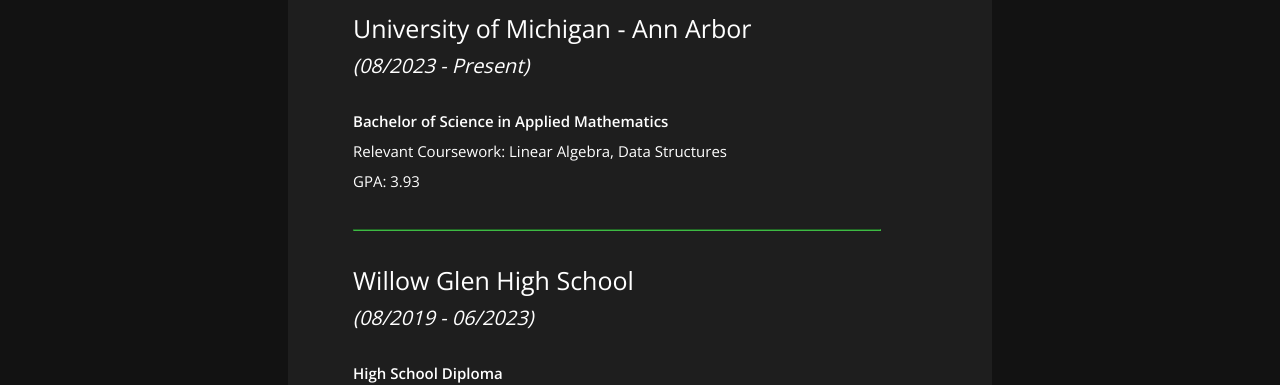
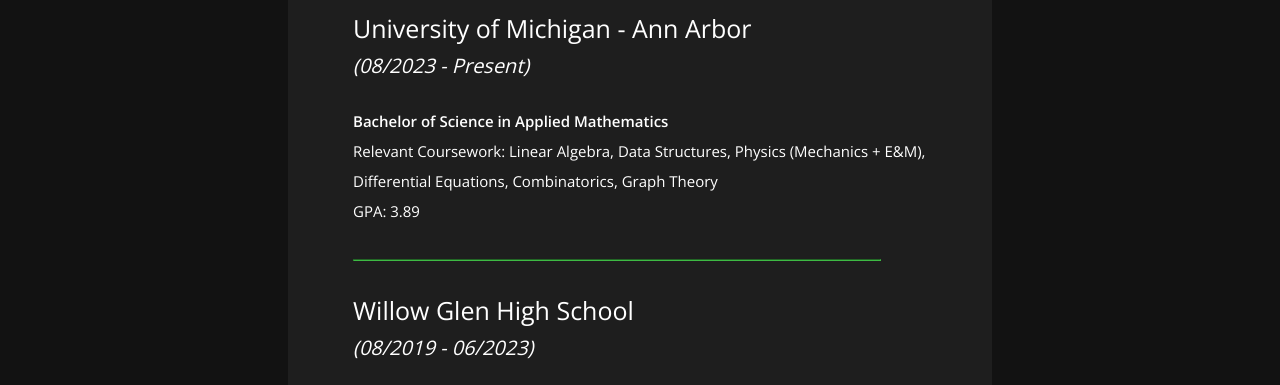
Before and after one commit to TobiasBerman/website, a plain HTML site: page academics.html in a window 1280 px wide. Shown: the part 346-731 px from the top of the page. Drawn offline with nearby package versions, Linux system fonts and the light colour scheme.

Commit message:
Update academics.html

```diff
--- a/academics.html
+++ b/academics.html
@@ -36,8 +36,8 @@
                     <i>(08/2023 - Present)</i>
                     <ul>
                         <li><b>Bachelor of Science in Applied Mathematics</b></li>
-                        <li>Relevant Coursework: Linear Algebra, Data Structures</li>
-                        <li>GPA: 3.93</li>
+                        <li>Relevant Coursework: Linear Algebra, Data Structures, Physics (Mechanics + E&M), Differential Equations, Combinatorics, Graph Theory</li>
+                        <li>GPA: 3.89</li>
                     </ul>
                 </div>
 
```
